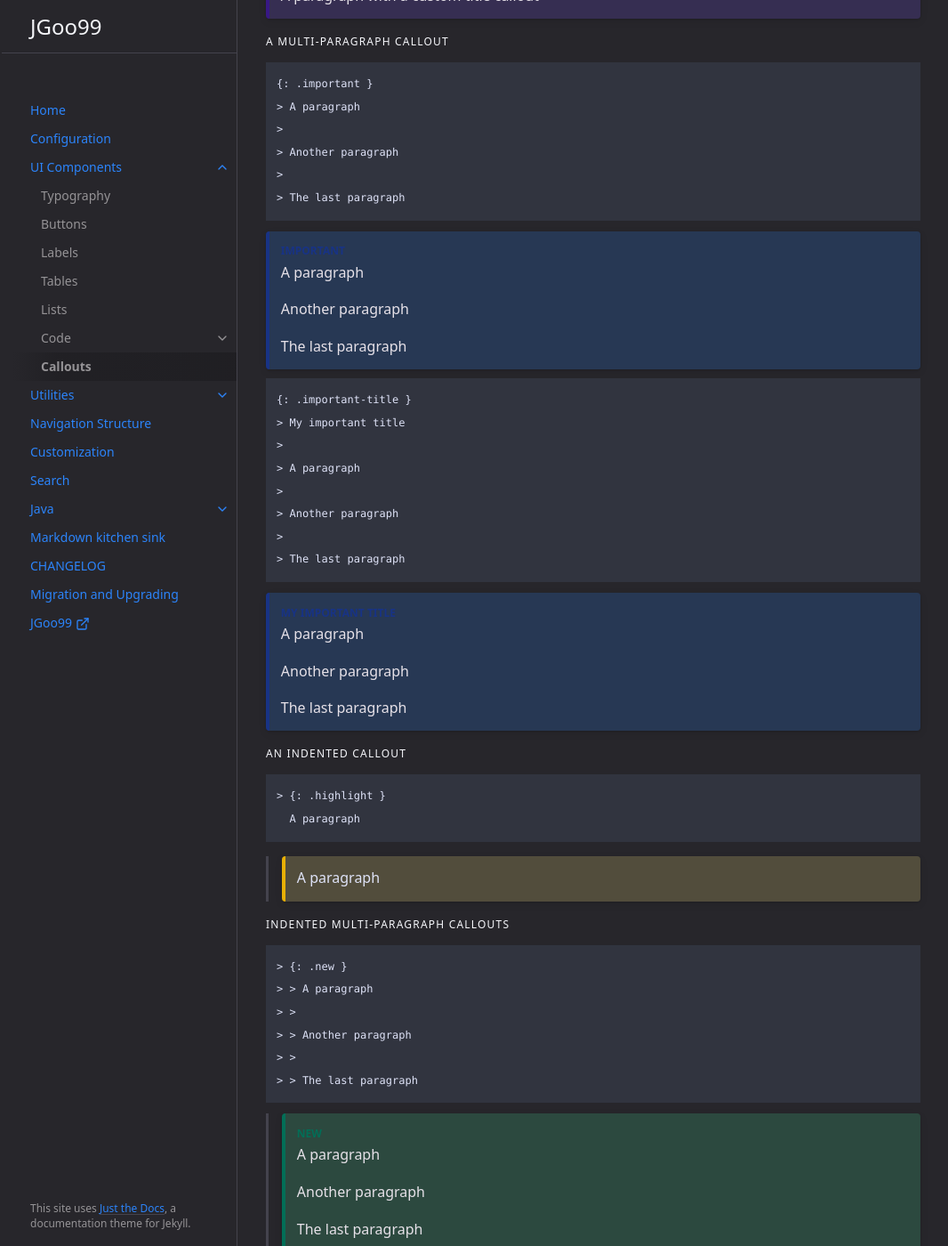
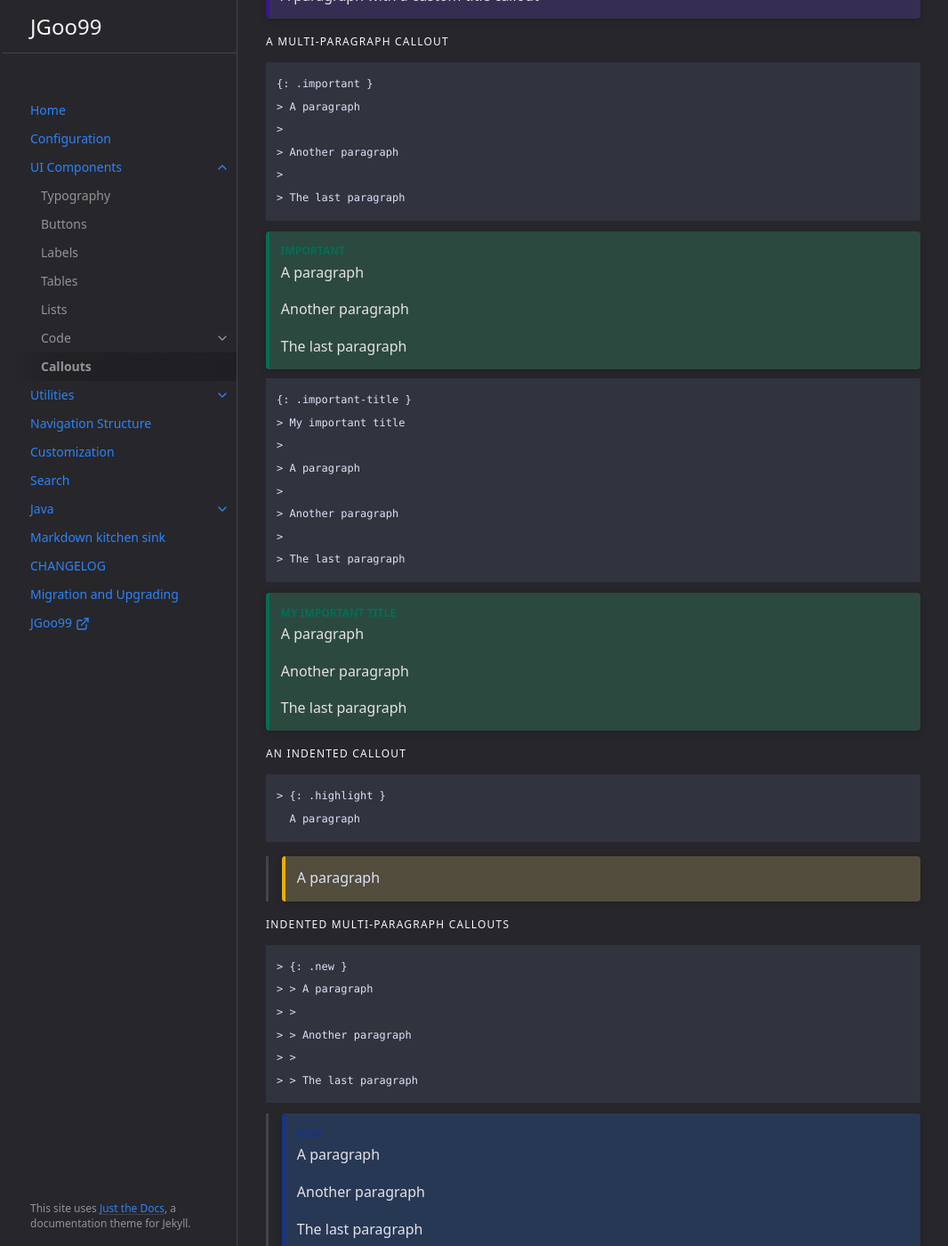
Before and after one commit to JGoo99/JGoo99.github.io, a Jekyll site: the page built from docs/ui-components/callouts.md, in a window 1280 px wide and 1400 px high, scrolled down 1042 px. Shown: the whole window at 89% size, without its empty margins (105-1171 px from the left). Built offline with Jekyll 4.4.1, drawn with Linux system fonts in a browser that asks for light colours.

Commit message:
fix title color

```diff
--- a/_config.yml
+++ b/_config.yml
@@ -151,10 +151,10 @@ callouts:
     color: yellow
   important:
     title: Important
-    color: blue
+    color: green
   new:
     title: New
-    color: green
+    color: blue
   note:
     title: Note
     color: purple
```
